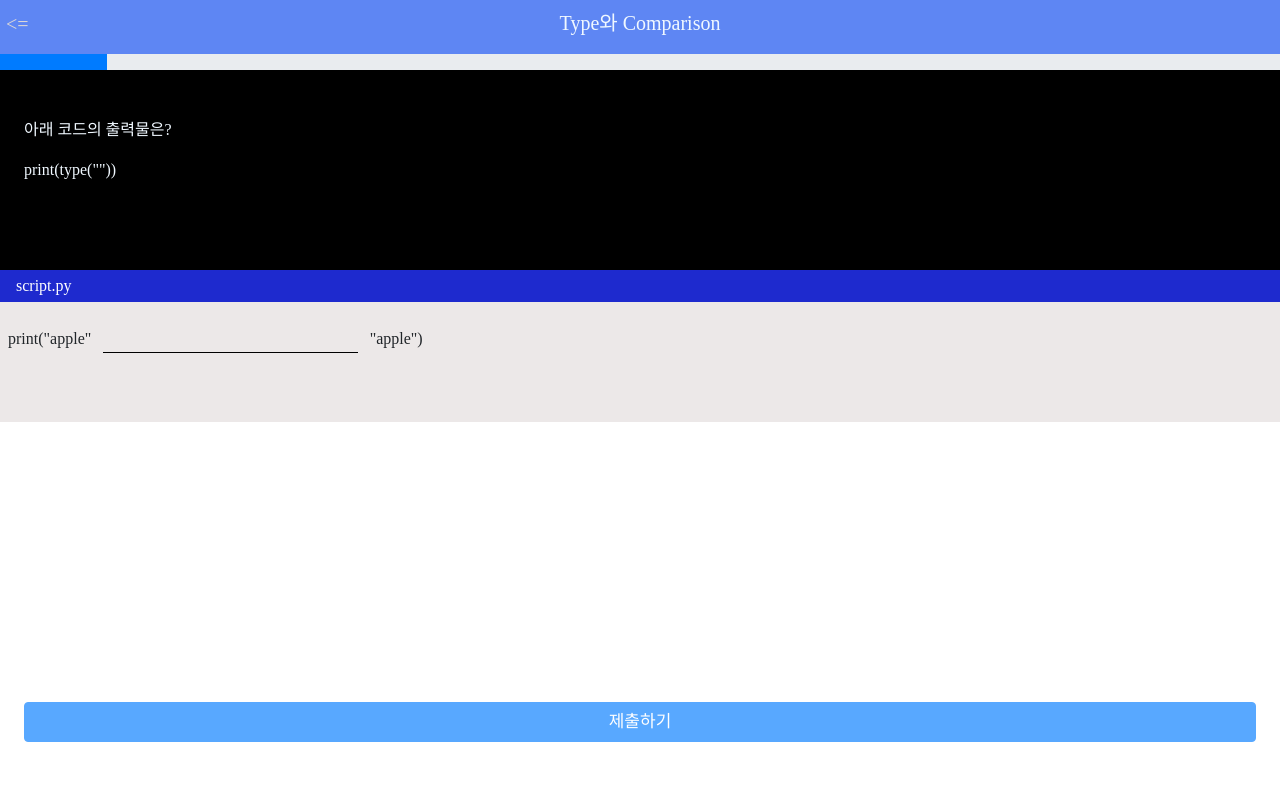
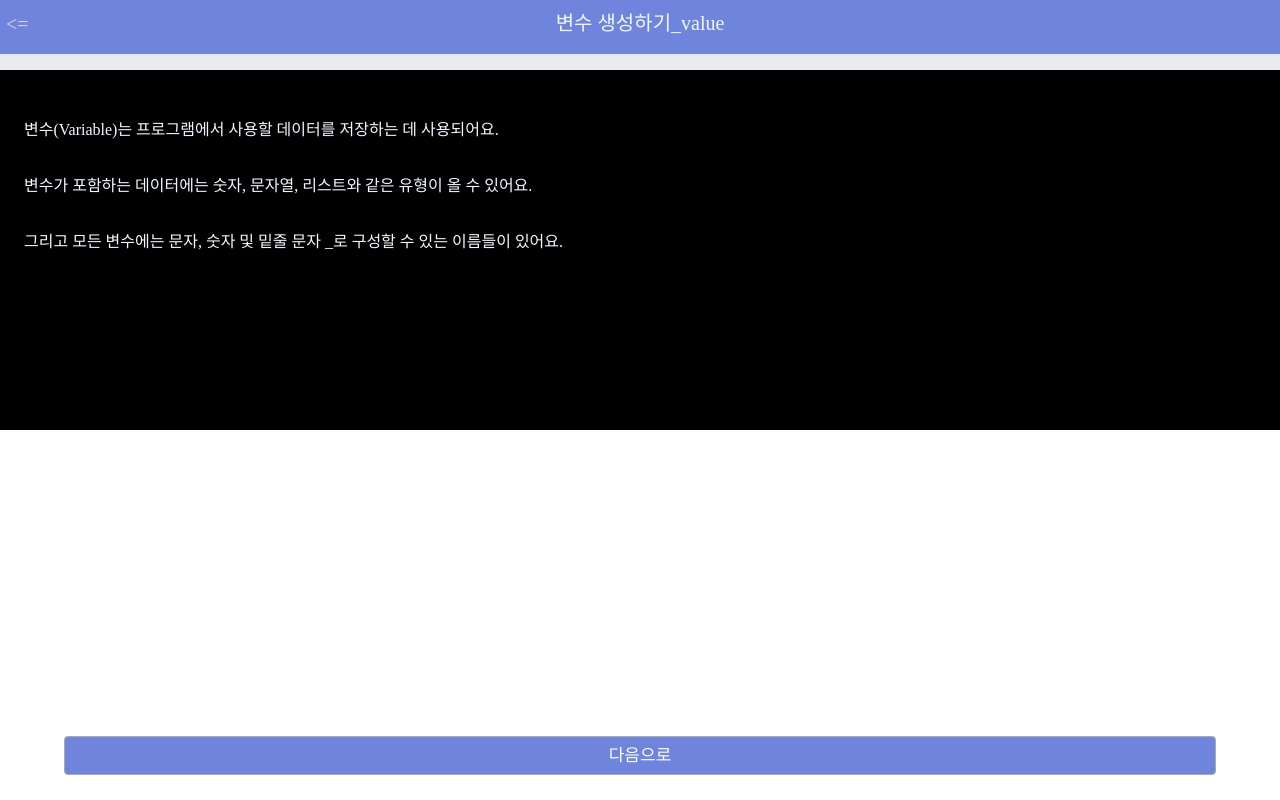
Before and after one commit to dochinamu/Coder, a Django app: page /learning/python1/python1_1 in a window 1280 px wide. Run offline with Django 4.2, Linux system fonts and the light colour scheme; the visitor is signed in with stand-in values (Sample User, id 1); some web fonts are replaced.

Commit message:
index html, js, css, complete 내용 수정하여 반영

```diff
--- a/learning_app/templates/complete.html
+++ b/learning_app/templates/complete.html
@@ -9,12 +9,12 @@
     <meta charset="UTF-8">
     <meta http-equiv="X-UA-Compatible" content="IE=edge">
     <meta name="viewport" content="width=device-width, initial-scale=1.0">
-    <title>Complete</title>
+    <title>Complete_c1_s1</title>
     <link rel="stylesheet" href="{% static 'css/style.css' %}">
 </head>
 <body>
     <div class="complete">
-    <img src="{% static 'img/python1_1_complete.png' %}" class="completeImg" alt='complete image'/>
+    <img src="{% static 'img/complete_img/python1_1_complete.png' %}" class="completeImg" alt='complete image'/>
 
      <p class='subInfo'>위 이미지를 꾹 누르면 저장할 수 있어요!</p>
      <button type="button" class='complete_button'><a href="{% url 'python1_1_finish' %}"> 레슨 완료하기 </a></button>
--- a/learning_app/templates/index.html
+++ b/learning_app/templates/index.html
@@ -5,18 +5,43 @@
     <meta charset="UTF-8">
     <meta http-equiv="X-UA-Compatible" content="IE=edge">
     <meta name="viewport" content="width=device-width, initial-scale=1.0">
-    <title>learning_app</title>
+    <title>learning_app_curri1_step1</title>
     <link href='//spoqa.github.io/spoqa-han-sans/css/SpoqaHanSansNeo.css' rel='stylesheet' type='text/css'>
     <link rel="stylesheet" href="https://cdn.jsdelivr.net/npm/bootstrap@4.5.3/dist/css/bootstrap.min.css" integrity="sha384-TX8t27EcRE3e/ihU7zmQxVncDAy5uIKz4rEkgIXeMed4M0jlfIDPvg6uqKI2xXr2" crossorigin="anonymous">
-    <link rel="stylesheet" href="{% static 'css/style.css' %}">
-</head>
+    <link rel="stylesheet" href="{% static 'css/style.css' %}"></head>
 
 <body>
+    <article class="explanation">
+        <!-- Header 구현 -->
+        <header class="question_header pt-2">
+            <button class="back_button">&#60;=</button>
+            <p class="head_text">변수 생성하기_value</p>
+        </header>
+            <!-- progress bar 구현 -->
+        <div class="progress">
+            <div class="progress-bar" role="progressbar" style="width: calc(100/12*0%)"></div>
+        </div>
+        <!-- explain part 구현 -->
+        <div class="explain">
+            <div class="mt-5 ml-4 mr-5">
+                <p class="explain_text">변수(Variable)는 프로그램에서 사용할 데이터를 저장하는 데 사용되어요.</p>
+                <p class="explain_text pt-3">변수가 포함하는 데이터에는 숫자, 문자열, 리스트와 같은 유형이 올 수 있어요.</p>
+                <p class="explain_text pt-3">그리고 모든 변수에는 문자, 숫자 및 밑줄 문자 _로 구성할 수 있는 이름들이 있어요.</p>
+            </div>
+        </div>
+
+        <!-- 다음으로 part 구현 -->
+        <div id="next" class="">
+            <!-- 값 유무에 따른 활성화/비활성화 구분 필요 -->
+            <button type="button" class="btn btn-primary first_next_btn">다음으로</button>
+        </div>
+    </article>
+
     <article class="question">
         <!-- Header 구현 -->
        <header class="question_header pt-2">
             <button class="back_button">&#60;=</button>
-            <p class="head_text">Type와 Comparison</p>
+            <p class="head_text">변수 생성하기_value</p>
         </header>
         <!-- progress bar 구현 -->
         <div class="progress">
@@ -24,9 +49,9 @@
         </div>
         <!-- quiz part 구현 -->
         <div class="quiz">
-            <div class="mt-5 ml-4">
-                <p id=text1 class="quiz_text">아래 코드의 출력물은?</p>
-                <p id=text2 class="quiz_text">print(type(""))</p>
+            <div class="mt-5 ml-4 mr-4">
+                <p id=text1 class="quiz_text">변수의 이름에는 '숫자'가 포함될 수 있어요. 여러 개의 비슷한 변수들이 있을 때 변수에 숫자를 추가하면 보다 쉽게 구분할 수 있어요.</p>
+                <p id=text2 class="quiz_text">우선 변수 'city_1'을 만들어볼까요?</p>
             </div>
         </div>
 
@@ -37,21 +62,24 @@
 
 
         <!-- [객관식형] 틀 구현 -->
-        <div id="multiple" class="choice_num4 mt-4 ml-4 mr-4">
-            <div class="flex-column">
+        <div id="multiple" class="choice_num4">
+            <div class="code_background pt-4 pl-3">
+                <span id="default_code">기존코드</span>
+            </div>
+            <div class="flex-column ml-4 mr-4 mt-3">
             <button value=1 type="button" id="choice1" class="choice_btn btn btn-light text-left">선지1</button>
             <button value=2 type="button" id="choice2" class="choice_btn btn btn-light text-left">선지2</button>
-            <button value=3 type="button" id="choice3" class="choice_btn btn btn-light text-left">선지3</button>
-            <button value=4 type="button" id="choice4" class="choice_btn btn btn-light text-left">선지4</button>
+            <!-- <button value=3 type="button" id="choice3" class="choice_btn btn btn-light text-left">선지3</button>
+            <button value=4 type="button" id="choice4" class="choice_btn btn btn-light text-left">선지4</button> -->
             </div>
         </div>
 
         <!-- [타이핑형] 틀 구현 -->
         <div id="typing">
-            <div class="code_background pl-2">
-            <div class="code pt-4">
+            <div class="code_background pl-3">
+            <div class="code pt-3">
                 <span id="pre_blank">print("apple"</span>
-                <input id="input_text" class="underline ml-2 mr-2 text-center" type="text">
+                <input id="input_text" size="2px" class="underline ml-2 mr-2 text-center" type="text">
                 <span id="after_blank">"apple")</span>
             </div>
         </div>
@@ -60,21 +88,26 @@
         <!--[블록입력형] 틀 구현 -->
         <div id="block">
             <div class="code_background pt-3">
-                <input id="input_text1" readonly class="underline ml-2 text-center" type="text" placeholder="">
-                <input id="input_text2" readonly class="underline ml-2 text-center" type="text" placeholder="">
-                <input id="input_text3" readonly class="underline ml-2 text-center" type="text" placeholder="">
+                <div class="ml-2">
+                    <span class="bogi"></span>
+                </div>
+                <span class="bogi2 ml-2 mb-2"></span>
+                <input id="input_text1" readonly size="1px" value="" class="underline ml-2 text-center" type="text" placeholder="">
+                <span class="bogi3"></span>
+
+                <input id="input_text2" readonly size="1px" value="" class="underline text-center" type="text" placeholder="">
+                <input id="input_text3" readonly size="1px" value="" class="underline text-center" type="text" placeholder="">
             </div>
             <div class="blocks mt-5 ml-2 mr-2">
-                <button class="block_btn block1" value="1">입력어 1</button>
-                <button class="block_btn block2" value="2">입력어 2</button>
-                <button class="block_btn block3" value="3">입력어 3</button>
+                <button class="block_btn block1" value="1">1</button>
+                <button class="block_btn block2" value="2">_</button>
+                <button class="block_btn block3" value="3">city</button>
             </div>
         </div>
 
         <!-- 제출 part 구현 -->
-        <div id="submit" class="ml-4 mr-4">
-            <!-- 값 유무에 따른 활성화/비활성화 구분 필요 -->
-            <button type="button" disabled class="btn btn-primary submit_btn ">제출하기</button>
+        <div id="submit" class="">
+            <button type="button" disabled class="btn btn-primary submit_btn">제출하기</button>
         </div>
 
         <!-- 정답 화면 구현 -->
--- a/static/css/style.css
+++ b/static/css/style.css
@@ -1,5 +1,5 @@
 * { font-family: 'Spoqa Han Sans Neo', 'sans-serif'; }
-html, body, .question {
+html, body, .question, .explanation {
     height: 100%;
   }
 
@@ -7,19 +7,33 @@ article {
     display: flex;
     flex-direction: column;
 }
+.explanation{
+    /* display: none; */
+}
+.explain {
+    background-color: black;
+    height: 45%;
+}
 
+.explain_text {
+    color: aliceblue;
+}
+
+.question{
+    display: none;
+}
 .question_header {
     display: flex;
     justify-content: center;
     align-content: center;
     position: relative;
-    background-color: #5e86f3;
+    background-color: #6E84DD;
 }
 
 .back_button {
     position: absolute;
     cursor: pointer;
-    background-color: #5e86f3;
+    background-color: #6E84DD;
     border-width: 0;
     left: 0;
     font-size: 20px;
@@ -46,11 +60,11 @@ article {
 
 #multiple {
     display: none;
-    margin-top: 25px;
+    height: 50vh;
 }
 
 .file_name {
-    background-color: rgb(30, 42, 206);
+    background-color: #292D79;
 
 }
 .btn:focus{
@@ -64,18 +78,19 @@ article {
     padding-bottom: 8px;
     margin-bottom: 15px;
 }
+
 #typing {
     height: 50vh;
+    display: none;
+}
+
+#block {
     /* display: none; */
 }
 
-#block {
-    display: none;
-}
-
 .underline {
-    background-color: rgb(236, 232, 232);
-    width: 20%;
+    background-color: #F2F2F2;
+    /* width: 10%; */
     border-style:none;
     border-bottom:solid 1px black;
     border-collapse:collapse;
@@ -91,12 +106,27 @@ article {
     width: 100%;
 }
 
+#next{
+    position: fixed;
+    bottom: 0;
+    margin-bottom: 25px;
+    width: 90%;
+    margin-left: 5%;
+}
+.first_next_btn {
+    width: 100%;
+    background-color: #6E84DD;
+    border: 1.5px solid rgb(170, 170, 170);
+    font-size: 17px;
+}
+
 #correct, #not_correct {
     display: none;
     position: fixed;
     bottom: 0;
     margin-bottom: 25px;
-    width: 100%;
+    width: 90%;
+    margin-left: 5%;
 }
 
 .center {
@@ -106,19 +136,24 @@ article {
 }
 
 .submit_btn, .correct_btn {
-    width: 100%;
-    background-color: #5e86f3;
+    width: 90%;
+    margin-left: 5%;
+    background-color: #6E84DD;
     border: 1.5px solid rgb(170, 170, 170);
     font-size: 17px;
 }
+.correct_btn {
+    width: 100%;
+    margin-left: 0;
+}
 
 #block {
-    height: 53%;
+    height: 50%;
 }
 
 .code_background {
-    background-color: rgb(236, 232, 232);
-    height: 30%
+    background-color: #F2F2F2;
+    height: 35%
 }
 
 .blocks {
@@ -131,7 +166,7 @@ article {
     color: white;
     border: 1.5px solid rgb(170, 170, 170);
     border-radius: 8px;
-    background-color: #5e86f3;
+    background-color: #6E84DD;
     font-size: 15px;
     padding-left: 20px;
     padding-right: 20px;
@@ -171,7 +206,16 @@ article {
     background-color: gray;
 }
 .retry_btn{
-    background-color: #5e86f3;
+    background-color: #6E84DD;
+}
+.bogi {
+    line-height: 175%
+}
+.bogi3{
+    line-height: 175%;
+}
+.bogi5{
+    line-height: 175%;
 }
 
 /* complete */
@@ -190,7 +234,6 @@ article {
     margin-top: 30px;
     display: flex;
     width: 100%;
-    border-radius: 30px;
   }
   .subInfo {
     color: rgb(180, 180, 180);
--- a/static/js/index.js
+++ b/static/js/index.js
@@ -1,27 +1,44 @@
 var num=1;
 var quiz_list = {
-    1: {'type':'typing', 'question1': "동등연산자 == 사용하여 두 문자열이 동일한지 여부를 체크해보세요!", 'question2': `아래 빈칸을 클릭해주세요.`,
-    'pre_blank': `print("apple"`, 'after_blank': `"apple")`, 'answer': '='},
-    2: {'type':'typing', 'question1': "아래 코드의 출력물은?", 'question2': `print(type(""))`,
-    'pre_blank': `print("apple"`, 'after_blank': `"apple")`, 'answer': '3'},
-    3: {'type':'multiple', 'question1': "아래 코드의 출력물은?", 'question2': `print(type(""))`,
-    'choice1': `우루루꽝궁2`, 'choice2': `앵깽깽`, 'choice3': `뾰`, 'choice4': `쁑`, 'answer': '3'},
-    4: {'type':'multiple', 'question1': "아래 코드의 출력물은?", 'question2': `print(type(""))`,
-    'choice1': `우루루꽝궁11123`, 'choice2': `앵깽깽`, 'choice3': `뾰`, 'choice4': `쁑`, 'answer': '3'},
-}
-
+    1: {'type':'block', 'question1': "변수의 이름에는 '숫자'가 포함될 수 있어요. 여러개의 비슷한 변수들이 있을 때 변수에 숫자를 추가하면 보다 쉽게 구분할 수 있어요.", 'question2': `우선 변수 'city_1'을 만들어볼까요?`,
+    'block1': `1`, 'block2': `_`, 'block3': 'city', 'answer': '321'},
+    2: {'type':'block', 'question1': "변수를 생성하고 변수의 이름을 정한 후에는 '='을 사용해서 변수에 value를 저장해요.", 'question2': `예를 들면, city_1="Seoul"`,
+    'block1': `"Seoul"`, 'block2': `=`, 'block3': 'city_1', 'answer': '321'},
+    3: {'type':'block', 'question1': "value를 변수에 저장한다는 건, 물건을 캐리어에 넣는 것과 비슷해요.", 'question2': `"galaxy"를 'device_type'에 저장해보세요.`,
+    'block1': `"galaxy"`, 'block2': `device_type`, 'block3': `=`, 'answer': '231'},
+    4: {'type':'block', 'question1': `우리가 변수에 저장한 "Seoul"과 "galaxy"는 모두 문자열(String)이에요.`, 'question2': `문자열은 처음과 끝을 큰따옴표로 묶어요.`,
+    'block1': `"`, 'block2': `/`, 'block3': `.`, 'block4': `.`, 'answer': '11'},
+    5: {'type':'block', 'question1': `문자열에는 공백을 포함하여 모든 종류의 문자와 기호가 들어갈 수 있어요`, 'question2': `예를 들면, "코딩의 시작은 CO:DER"`,
+    'block1': `"`, 'block2': `_`, 'block3': `코딩의 시작은 CO:DER`, 'answer': '131'},
+    6: {'type':'multiple', 'question1': ``, 'question2': `다음 중 변수는 무엇인가요?`,
+    'default_code': 'Id = "0921sean"','choice1': `Id`, 'choice2': `"0921sean"`, 'answer': '1'},
+    7: {'type':'multiple', 'question1': ``, 'question2': `Value가 문자열인지 어떻게 알 수 있나요?`,
+    'choice1': `큰 따옴표 사이에 있기 때문에`, 'choice2': `= 표시가 있기 때문에`, 'answer': '1'},
+    8: {'type':'multiple', 'question1': ``, 'question2': `다음 코드에는 어떤 일이 일어나고 있나요?`,
+    'default_code': 'Measurement = "average"', 'choice1': `변수 "average"가 Measurement value를 저장하고 있다`, 'choice2': `변수 Measurement가 value "average"를 저장하고 있다.`, 'answer': '2'},
+    9: {'type':'multiple', 'question1': ``, 'question2': `다음 중 변수의 이름은 무엇인가요?`,
+    'default_code': 'hobby = "tennis"', 'choice1': `hobby`, 'choice2': `"tennis"`, 'answer': '1'},
+    10: {'type':'block', 'question1': ``, 'question2': `job 변수를 생성하고 "Developer" value를 지정해주세요.`,
+    'bogi': 'Name = "Sojeong"','block1': `"Developer"`, 'block2': `=`, 'block3': "job", 'answer': '321'},
+    11: {'type':'block', 'question1': ``, 'question2': `job_title 변수에 문자열 값을 지정해주세요.`,
+    "bogi2":"job_title =",'block1': `"`, 'block2': `Marketer`, 'block3': `+`, 'block4': '"', 'answer': '121'},
+    12: {'type': 'typing', 'question1': ``, 'question2': 'user_agent 변수에 문자열 값 "Mobile"을 지정해주세요.',
+    'pre_blank': 'user_agent = ', 'after_blank': '', 'answer': `"Mobile"`}
+};
 var value='';
-
-
+$('.bogi2').hide()
+$('.code_background').attr('style', 'height: 25%')
 function next() {
     //번호 키우기
     num++;
+    value='';
     if (num > Object.keys(quiz_list).length) {
         console.log(num);
         location.href='complete.html';
         //location.href="{% url 'python1_1_complete' %}";
+
     } else {
-        console.log('num: ', num)
+        console.log('quiz num: ', num)
     //비활 상태의 제출 버튼 띄워!
     $('.submit_btn').attr("disabled", true)
     $('#submit').show();
@@ -37,16 +54,21 @@ function next() {
 
     //progress bar fill
     $(".progress-bar").attr("style", "width: calc(100/12*" + num + "%)");
-    //객관식형+블록형: 선지 바꾸고, 해당 틀 띄우기
+    //객관식형: 테두리 색상 없애고 선지 바꾸고, 해당 틀 띄우기
     if (quiz_list[num]['type'] === 'multiple') {
         // for (var i=1; i < quiz_list[num]['choice_num']+1; i++) {
         //     console.log('i:', i)
         //     $("#choice"+String(i)).html(quiz_list[num]["choice"+String(i)]);
         // }
+        $('.choice_btn').attr("style", "border: 1px solid rgb(170, 170, 170)")
+
+        $("#default_code").html(quiz_list[num]["default_code"])
+
         $("#choice"+1).html(quiz_list[num]["choice"+1]);
         $("#choice"+2).html(quiz_list[num]["choice"+2]);
-        $("#choice"+3).html(quiz_list[num]["choice"+3]);
-        $("#choice"+4).html(quiz_list[num]["choice"+4]);
+        // $("#choice"+3).html(quiz_list[num]["choice"+3]);
+        // $("#choice"+4).html(quiz_list[num]["choice"+4]);
+
 
         console.log(quiz_list[num]['type'])
         // $("#"+quiz_list[num]['type']).show();
@@ -57,8 +79,27 @@ function next() {
         $('#after_blank').html(quiz_list[num]['after_blank']);
 
         // $("#"+quiz_list[num]['type']).show()
-    } else {
-        $('.underline').val("");
+    }
+    // 블록입력형: 입력된 내용 지우기 + 길이 초기화 + 블럭 내용 바꾸고 틀 띄우기
+    else if (quiz_list[num]['type'] === 'block') {
+        $('.bogi').html('')
+        $('.bogi2').html('')
+        $('.underline').attr("value", "");
+        $('#input_text1').attr("size", '2px')
+        $('#input_text2').attr("size", '2px')
+        $('#input_text3').attr("size", '2px')
+
+        if (num === 4) {
+            $('#input_text2').attr('value', 'Miami')
+            $('#input_text2').attr("size", $('#input_text2').val().length)
+        } else if (num === 10) {
+            $('.bogi').html(quiz_list[num]['bogi'])
+        } else if (num === 11) {
+            $('.bogi2').show()
+            $('.bogi2').html(quiz_list[num]['bogi2'])
+        } else if (num == 12) {
+            $('.bogi2').hide()
+        }
 
         $('.block1').html(quiz_list[num]['block1'])
         $('.block2').html(quiz_list[num]['block2'])
@@ -67,18 +108,29 @@ function next() {
     }
 
     $("#"+quiz_list[num]['type']).show()
+    if (num === 7) {$(".code_background").hide()}
+    if (num === 8) {$(".code_background").show()}
     }
 }
+
+$('.first_next_btn').click(function() {
+    $('.explanation').hide();
+    $('.question').show();
+})
 
 //[객관식형] 선지 선택 시, 제출 버튼 활성화 + 값 받아와서 콘솔에 출력
 $('.choice_btn').click(function() {
     $('.submit_btn').attr("disabled", false)
     value = $(this).prop('value');
+    // 테두리 표시도 toggle 방식으로 수정해야 함
+    // $('#choice'+value).attr('style', 'border: 2px solid blue')
     console.log('선택: ',value)
+
 })
 
 //[타이핑형] 뭐라도 입력해야 제출 버튼 활성화됨
-$('.underline').on("input", function () {
+$('.underline').on("input", function (e) {
+    $('#input_text').attr('size', $('#input_text').val().length)
     if ($('#input_text').val() != '') {
         $('.submit_btn').attr("disabled", false);
     } else {
@@ -87,58 +139,95 @@ $('.underline').on("input", function () {
 
 })
 
-//[블록입력형] 블록 1
+//[블록입력형] 블록 1: value에 버튼 id 누적 + 제출 버튼 활성화 + 버튼 한 번 클릭 시 input 하나의 placeholder 내용에 버튼 내용 띄우기
 $('.block1').click(function () {
-    value += '1'
-    console.log(value)
     $('.submit_btn').attr("disabled", false)
-    var placeholder = $('#input_text1').attr('placeholder')
-    if (placeholder === '') {
-        $('#input_text1').attr("placeholder", placeholder+' '+$('.block1').html())
+    var input_value = $('#input_text1').attr('value')
+    if (input_value === "") {
+        value += '1'
+        console.log(value)
+        $('#input_text1').attr("value", $('.block1').html())
+        $('#input_text1').attr("size", $('#input_text1').val().length)
+
     } else {
-        var placeholder = $('#input_text2').attr('placeholder')
-        if(placeholder === '') {
-            $('#input_text2').attr("placeholder", placeholder+' '+$('.block1').html())
+        var input_value = $('#input_text2').attr('value')
+        if(input_value === "") {
+            value += '1'
+            console.log(value)
+            $('#input_text2').attr("value", $('.block1').html())
+            $('#input_text2').attr("size", $('#input_text2').val().length)
+
         } else {
-            var placeholder = $('#input_text3').attr('placeholder')
-            $('#input_text3').attr("placeholder", placeholder+' '+$('.block1').html())
+            var input_value = $('#input_text3').attr('value')
+            if(input_value === "") {
+                value += '1'
+                console.log(value)
+                $('#input_text3').attr("value", $('.block1').html())
+                $('#input_text3').attr("size", $('#input_text3').val().length)
+            } else {
+                return;
+            }
         }
     }
 })
 
-//[블록입력형] 블록 2
+//[블록입력형] 블록 2: 위와 동일
 $('.block2').click(function () {
-    value += '2'
-    console.log(value)
     $('.submit_btn').attr("disabled", false)
-    var placeholder = $('#input_text1').attr('placeholder')
-    if (placeholder === '') {
-        $('#input_text1').attr("placeholder", placeholder+' '+$('.block2').html())
+    var input_value = $('#input_text1').attr('value')
+    if (input_value === "") {
+        value += '2'
+        console.log(value)
+        $('#input_text1').attr("value", $('.block2').html())
+        $('#input_text1').attr("size", $('#input_text1').val().length)
     } else {
-        var placeholder = $('#input_text2').attr('placeholder')
-        if(placeholder === '') {
-            $('#input_text2').attr("placeholder", placeholder+' '+$('.block2').html())
+        var input_value = $('#input_text2').attr('value')
+        if(input_value === "") {
+            value += '2'
+            console.log(value)
+            $('#input_text2').attr("value", $('.block2').html())
+            $('#input_text2').attr("size", $('#input_text2').val().length)
         } else {
-            var placeholder = $('#input_text3').attr('placeholder')
-            $('#input_text3').attr("placeholder", placeholder+' '+$('.block2').html())
+            var input_value = $('#input_text3').attr('value')
+            if(input_value === "") {
+                value += '2'
+                console.log(value)
+                $('#input_text3').attr("value", $('.block2').html())
+                $('#input_text3').attr("size", $('#input_text3').val().length)
+            } else {
+                return;
+            }
         }
     }
 })
 
+//[블록입력형] 블록 3: 위와 동일
 $('.block3').click(function () {
-    value += '3'
-    console.log(value)
     $('.submit_btn').attr("disabled", false)
-    var placeholder = $('#input_text1').attr('placeholder')
-    if (placeholder === '') {
-        $('#input_text1').attr("placeholder", placeholder+' '+$('.block3').html())
+    var input_value = $('#input_text1').attr('value')
+    if (input_value === "") {
+        value += '3'
+        console.log(value)
+        $('#input_text1').attr("value", $('.block3').html())
+        $('#input_text1').attr("size", $('#input_text1').val().length)
     } else {
-        var placeholder = $('#input_text2').attr('placeholder')
-        if(placeholder === '') {
-            $('#input_text2').attr("placeholder", placeholder+' '+$('.block3').html())
+        var input_value = $('#input_text2').attr('value')
+        if(input_value === "") {
+            value += '3'
+            console.log(value)
+            $('#input_text2').attr("value", $('.block3').html())
+            $('#input_text2').attr("size", $('#input_text2').val().length)
+
         } else {
-            var placeholder = $('#input_text3').attr('placeholder')
-            $('#input_text3').attr("placeholder", placeholder+' '+$('.block3').html())
+            var input_value = $('#input_text3').attr('value')
+            if(input_value === "") {
+                value += '3'
+                console.log(value)
+                $('#input_text3').attr("value", $('.block3').html())
+                $('#input_text3').attr("size", $('#input_text3').val().length)
+            } else {
+                return;
+            }
         }
     }
 })
@@ -164,6 +253,8 @@ $('.submit_btn').click(function() {
     } else {
         $('#not_correct').show();
     }
+    if (quiz_list[num]['type'] === 'multiple') {$('#choice'+value).attr("style", "border: 2px solid blue")}
+
 })
 
 //재시도 버튼: 오답 문구 숨기고, 비활 상태의 제출 버튼 보이기 + (혹시 모르니) 저장했던 답안 지우기
@@ -171,9 +262,20 @@ $('.retry_btn').click(function() {
     $('#not_correct').hide();
     if (quiz_list[num]['type'] === 'typing') {
         $('.underline').val('');
+    } else if (quiz_list[num]['type'] === 'block') {
+        $('#input_text1').attr("value", "");
+        $('#input_text3').attr("value", "");
+        $('#input_text1').attr("size", '2px')
+        $('#input_text3').attr("size", '2px')
+        if (num !== 4) {
+            $('#input_text2').attr("value", "");
+            $('#input_text2').attr("size", '2px')
+        }
+    } else if (quiz_list[num]['type'] === 'multiple') {
+        $('#choice'+value).attr("style", "border: 1px solid rgb(170, 170, 170)")
     }
      $('.submit_btn').attr("disabled", true)
-    value = null; //필요 없는 코드일지도
+    value = ""; //필요 없는 코드일지도
     $('#submit').show();
 
 })
```
Also changed, not shown: account_app/migrations/0012_merge_20220727_2138.py (added), account_app/migrations/0015_merge_0012_merge_20220727_2138_0014_pystepattend.py (added), static/img/complete_img/python1_1_complete.png (added), static/img/complete_img/python_c1_s2.png (added), static/img/complete_img/python_c1_s3.png (added), static/img/complete_img/python_c2_s1.png (added).
